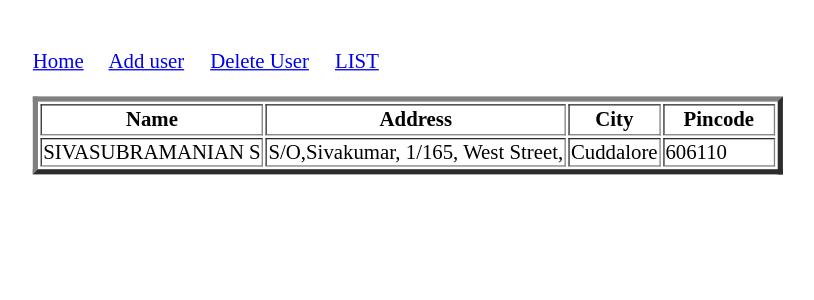
After one commit to IBM-EPBL/IBM-Project-23085-1659866177, a Flask app: page /list in a window 1280 px wide. The commit adds this page. Shown: the top 300 px of the page, without its empty margins (108-922 px from the left). Run offline with Flask 2, Linux system fonts and the light colour scheme; data comes from the database, SQL or seed files in the repository; both versions use the stored data as it was after the commit.

Commit message:
Add: assignment 2

```diff
--- a/Assessments/Team Lead(Siva Subramanian S)/Assignment 2/app.py
+++ b/Assessments/Team Lead(Siva Subramanian S)/Assignment 2/app.py
@@ -1,15 +1,85 @@
-from re import T
-from flask import Flask,render_template,redirect,url_for
+
+import sqlite3 as sql
+from flask import Flask,render_template,redirect,url_for,session,request
 
 app=Flask(__name__)
 
 @app.route("/")
 def hello_page():
-    return "Hello!!!"
+    return "Hello!!! How you doing!!"
 
 @app.route("/home")
 def homePage():
     return render_template('home.html')
+
+@app.route("/adduser")
+def addUser():
+    return render_template('add_user.html')
+
+@app.route('/addrec',methods=['POST','GET'])
+def addrec():
+    if request.method=='POST':
+        try:
+            name = request.form['name']
+            address = request.form['address']
+            city = request.form['city']
+            pin = request.form['pin']
+            # print(name + address+city+pin)
+
+            with sql.connect('users.db') as con:
+                # print("coming..........")
+                cur=con.cursor()
+                cur.execute("INSERT INTO users(name,address,city,pin) VALUES(?,?,?,?)",(name,address,city,pin))
+                con.commit()
+                msg="Record added successfully"
+        except:
+            print("except................")
+            con.rollback()
+            msg="ERROR in insertion!"
+
+        finally:
+            return render_template('list.html',msg=msg)
+            con.close()
+
+@app.route("/deleteuser")
+def deleteuser():
+    return render_template('del_user.html')
+
+@app.route("/delete",methods=['POST','GET'])
+def delete():
+    if request.method=='POST':
+        try:
+            name = request.form['name']
+            msg="NULL"
+            with sql.connect('users.db') as con:
+                cur=con.cursor()
+                sql="Delete from users where name='SIVASUBRAMANIAN S'"
+                # name=("{name}",)
+                cur.execute(sql)
+                con.commit()
+                msg="Record deleted successfully"
+        except:
+            print("except................")
+            con.rollback()
+            msg="ERROR in deletion!"
+
+        finally:
+            return render_template('list.html',msg=msg)
+            con.close()
+
+
+@app.route("/list")
+def list():
+    con=sql.connect('users.db')
+    con.row_factory=sql.Row
+
+    cur=con.cursor()
+    cur.execute('select * from users')
+
+    user=cur.fetchall()
+    return render_template("list.html",user=user)
+
+
 
 @app.route("/about")
 def aboutPage():
--- a/Assessments/Team Lead(Siva Subramanian S)/Assignment 2/templates/home.html
+++ b/Assessments/Team Lead(Siva Subramanian S)/Assignment 2/templates/home.html
@@ -154,8 +154,9 @@ nav ul li a {
                 <ul>
                     <li><a href="">Home</a></li>
                     <li><a href="">Products</a></li>
-                    <li><a href="">Community</a></li>
-                    <li><a href="">Contact</a></li>
+                    <li><a href="/deleteuser">DELETE USER</a></li>
+                    <li><a href="/adduser">ADD USER</a></li>
+                    <li><a href="/list">List</a></li>
                 </ul>
             </nav>
             <button class="btn" id="btn1">Log In</button>
--- /dev/null
+++ b/Assessments/Team Lead(Siva Subramanian S)/Assignment 2/templates/list.html
@@ -0,0 +1,41 @@
+<!DOCTYPE html>
+<html lang="en">
+<head>
+    <title>Users List</title>
+    <style>
+        th{padding: 2px 15px;
+        }
+        body{
+            scale: 1.3;
+            margin: 5% 20%;
+        }
+    </style>
+</head>
+<body>
+
+    <a href="/home">Home</a>&emsp;
+    <a href="/adduser">Add user</a>&emsp;
+    <a href="/deleteuser">Delete User</a>&emsp;
+    <a href="/list">LIST</a><br><br>
+
+    {{ msg }}
+    <table border="4px" >
+        <thead>
+            <th>Name</th>
+            <th>Address</th>
+            <th>City</th>
+            <th>Pincode</th>
+        </thead>
+
+        {% for row in user %}
+
+        <tr>
+            <td>{{row["name"]}}</td>
+            <td>{{row["address"]}}</td>
+            <td>{{row["city"]}}</td>
+            <td>{{row["pin"]}}</td>
+        </tr>
+        {% endfor %}
+    </table>
+</body>
+</html>
```
Also changed, not shown: Assessments/Team Lead(Siva Subramanian S)/Assignment 2/sqlite_setup_db.py (added, +8 -0 lines), Assessments/Team Lead(Siva Subramanian S)/Assignment 2/templates/add_user.html (added, +32 -0 lines), Assessments/Team Lead(Siva Subramanian S)/Assignment 2/templates/del_user.html (added, +25 -0 lines), Assessments/Team Lead(Siva Subramanian S)/Assignment 2/users.db (added).
